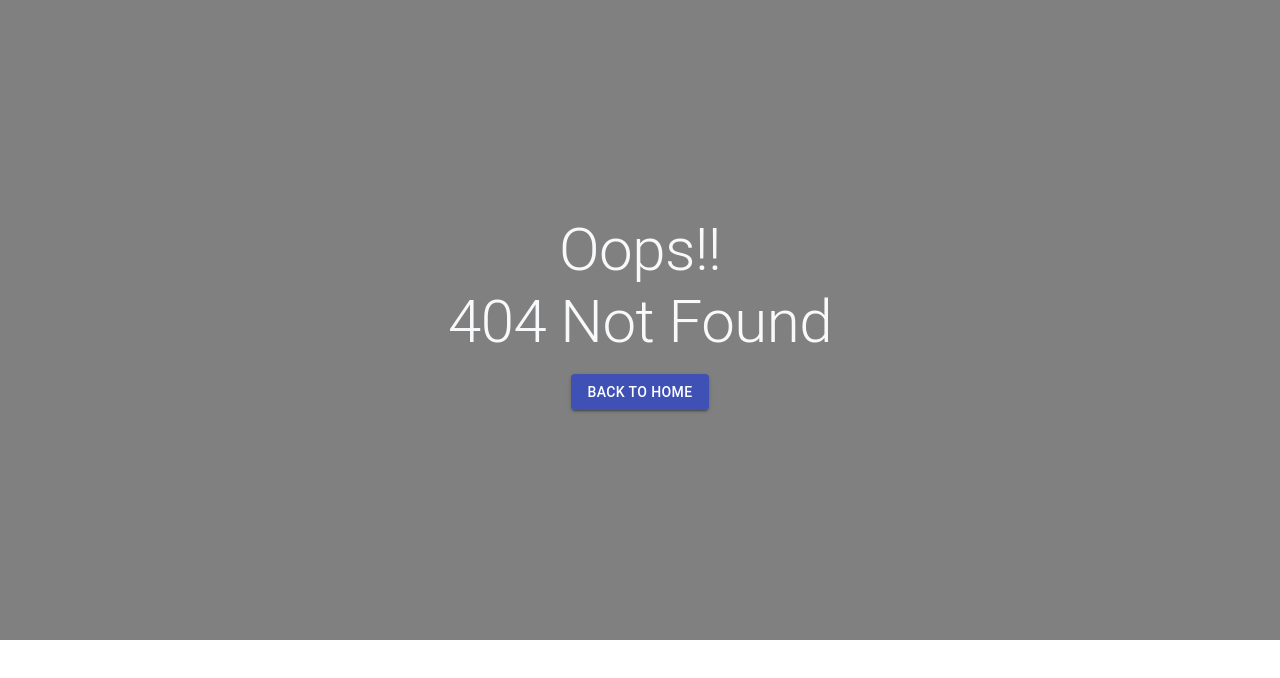
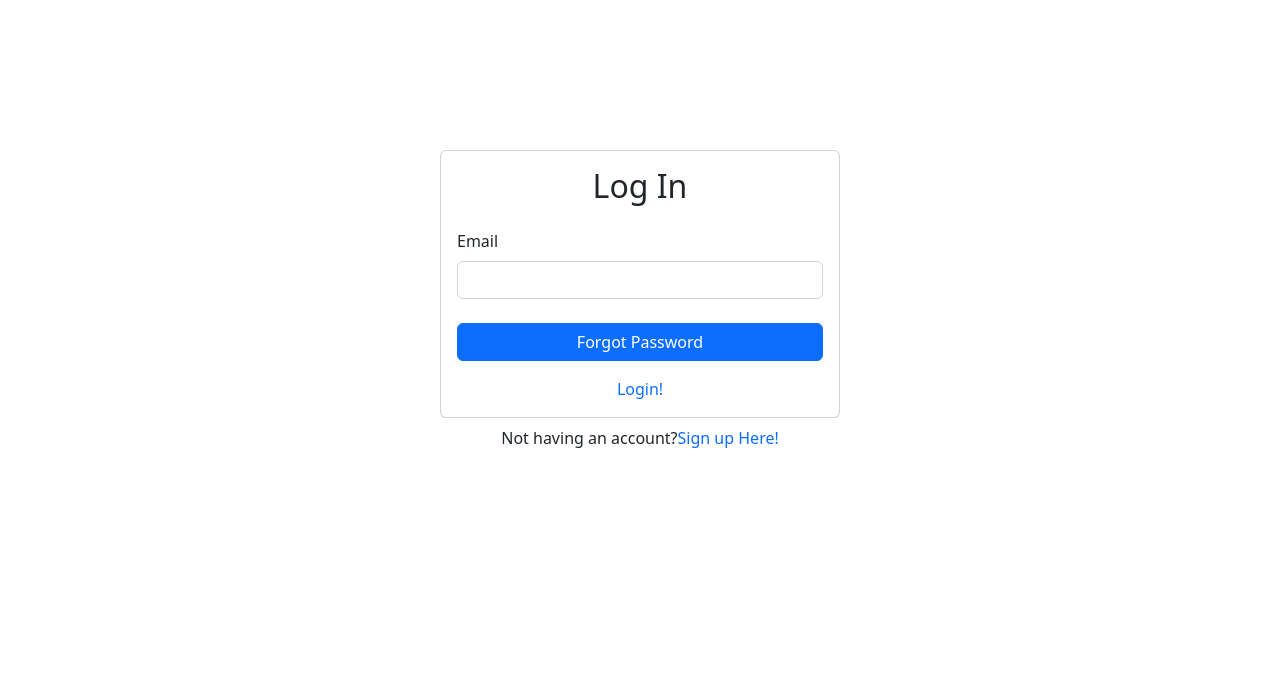
Before and after one commit to FalakNaaz/lms, a React (Create React App) app: page /forgot-password in a window 1280 px wide. Before the commit this address had no page. Shown: the top 678 px of the page. Built offline with nearby package versions, Linux system fonts and the light colour scheme.

Commit message:
small changes

```diff
--- a/package.json
+++ b/package.json
@@ -5,6 +5,7 @@
   "dependencies": {
     "@material-ui/core": "^4.12.4",
     "@material-ui/icons": "^4.11.3",
+    "@strapi/provider-email-sendgrid": "^4.3.4",
     "@testing-library/jest-dom": "^5.16.5",
     "@testing-library/user-event": "^13.5.0",
     "axios": "^0.27.2",
--- a/src/App.js
+++ b/src/App.js
@@ -18,12 +18,14 @@ import AllStudentDetails from "./pages/Dashboard/Client-Dashboard/AllStudentDeta
 import TrainerDetails from './pages/Dashboard/TrainerDetails'
 import ClientRoute from "./components/PrivateRoute/ClientRoute";
 import CourseDetails from "./pages/Dashboard/CourseDetails";
+import ForgotPassword from "./pages/ForgotPassword/ForgotPassword";
 const Routing = () => {
   return (
     <Routes>
       <Route path="*" element={<NotFound />} />
       <Route path="/login" element={<Login />} />
       <Route path="/signup" element={<SignUp />} />
+      <Route path="/forgot-password" element={<ForgotPassword />} />
 
 
       {/* Routes for Student Role */}
--- /dev/null
+++ b/src/pages/ForgotPassword/ForgotPassword.js
@@ -0,0 +1,82 @@
+import "../../App.css";
+import React, { useRef, useState } from "react";
+import { Alert, Card, Button, Form } from "react-bootstrap";
+import { Link, useNavigate } from "react-router-dom";
+import { login } from "../../redux/actions/LoginActions";
+import { useDispatch } from "react-redux";
+import ToastComponent from "../../components/Toast/ToastComponent";
+import {getRole} from "../../redux/actions/RoleAction";
+import axios from "axios";
+
+function ForgotPassword() {
+  const emailRef = useRef();
+  const pwdRef = useRef();
+  const [loading, setLoading] = useState(false);
+  const [toast, setToast] = useState(false);
+  const navigate = useNavigate();
+  const dispatch = useDispatch();
+
+  async function handleSubmit(e) {
+    e.preventDefault();
+    setLoading(true);
+    //await dispatch(login(emailRef.current.value, pwdRef.current.value));
+    setLoading(false);
+    //(async()=> await dispatch(getRole()))()
+    setToast(true);
+    // setTimeout(() => {
+    //   const role = localStorage.getItem("currUserRole");
+    //   role === "Learner"
+    //     ? navigate("/")
+    //     : navigate("/trainer-dashboard");
+    //   if(role === "Client") {
+    //     navigate("/cd")
+    //   }
+    // window.location.reload()
+
+    // }, 1000);
+    console.log("email is = ",emailRef.current.value);
+    await axios.post("http://localhost:1337/api/auth/reset-password/", {
+        email : "falak.naz@globallogic.com"
+    })
+  }
+  return (
+    <>
+      <ToastComponent
+        setToast={setToast}
+        renderToast={toast}
+        msg="Login Success"
+      />
+      <Card style={{ maxWidth: "400px", margin: "auto", marginTop: "150px" }}>
+        <Card.Body>
+          <h2 className="text-center mb-4">Log In </h2>
+          {loading && (
+            <Alert variant="success">Logging In into your account...</Alert>
+          )}
+          <Form onSubmit={handleSubmit}>
+            <Form.Group id="email">
+              <Form.Label>Email</Form.Label>
+              <Form.Control type="email" ref={emailRef} required />
+            </Form.Group>
+
+            <br />
+            <Button disabled={loading} className="w-100" type="submit">
+              Forgot Password
+            </Button>
+          </Form>
+          <div className="w-100 text-center mt-3">
+            <Link to="/login" style={{ textDecoration: "none" }}>
+              Login!
+            </Link>
+          </div>
+        </Card.Body>
+      </Card>
+      <div className="w-100 text-center mt-2 btm-txt">
+        Not having an account?
+        <Link to="/signup" style={{ textDecoration: "none" }}>
+          Sign up Here!
+        </Link>
+      </div>
+    </>
+  );
+}
+export default ForgotPassword;
--- a/src/pages/Quiz/QuizPage.js
+++ b/src/pages/Quiz/QuizPage.js
@@ -1,5 +1,5 @@
 import axios from 'axios';
-import React, { useState } from 'react';
+import React, { useEffect, useState } from 'react';
 import '../../App.css';
 import dotNetQuestions from './DotNetQuestions';
 import reactQuestions from './ReactQuestions';
@@ -10,23 +10,16 @@ export default function App() {
 	const [currentQuestion, setCurrentQuestion] = useState(0);
 	const [showScore, setShowScore] = useState(false);
 	const [score, setScore] = useState(0);
-  let questions;
-  const enrolledCourse = 'DotNet';
-  switch(enrolledCourse){
-    case 'React':
-       questions = reactQuestions;
-      break;
-    case 'DotNet':
-       questions = dotNetQuestions;
-
-  }
+  const [currUser, setCurrUser] = useState();
+  const [enrolledCourse, setEnrolledCourse] = useState();
+ const [questions, setQuestions] = useState([]);
 	const handleAnswerOptionClick =  (isCorrect) => {
 		if (isCorrect) {
 			setScore(score + 1);
 		}
 
 		const nextQuestion = currentQuestion + 1;
-		if (nextQuestion < questions.length) {
+		if (nextQuestion < questions?.length) {
 			setCurrentQuestion(nextQuestion);
 		} else {
       storeScore(isCorrect ?  score+1 : score)
@@ -34,16 +27,44 @@ export default function App() {
 		}
 	};
   const storeScore = async (score) => {
-    await axios.put('http://localhost:1337/api/users/1',
+
+    await axios.put(`http://localhost:1337/api/users/${currUser[0].id}`,
     {
-      "username": "falaknaz",
-      "email": "falak@gmail.com",
-      "password": "123456",
       "assessmentScore": score
     })
     console.log("score = ", score);
   }
+  useEffect(() => {
+    const getEnrolledCourse = async () => {
+      const currUserEmail = localStorage.getItem("currUserEmail")
+      const users = await axios.get(`http://localhost:1337/api/users`);
+      const filteredUsers = users.data.filter((user) => user.email === currUserEmail);
+      setCurrUser(filteredUsers)
+      console.log("filteredUsers = ", filteredUsers);
+      const response = await axios.get(
+        `http://localhost:1337/api/users/${filteredUsers[0].id}?populate=*`
+      );
+      console.log("response = ", response.data.training.name)
+      setEnrolledCourse(response.data.training.name)
+      //console.log("hello")
+      switch(response.data.training.name){
+
+        case 'React':
+
+           setQuestions(reactQuestions)
+          break;
+        case 'DotNet':
+           setQuestions(dotNetQuestions)
+
+      }
+    }
+    getEnrolledCourse();
+
+
+  }, [])
+  console.log(" questions from here = ", questions)
 	return (
+
 		<div className='app'>
 			{showScore ? (
 				<div className='score-section'>
@@ -51,15 +72,16 @@ export default function App() {
 				</div>
 			) : (
 				<>
+
 					<div className='question-section'>
 						<div className='question-count'>
-							<span>Question {currentQuestion + 1}</span>/{questions.length}
+							<span>Question {currentQuestion + 1}</span>/{questions?.length}
 						</div>
-						<div className='question-text'>{questions[currentQuestion].questionText}</div>
+						<div className='question-text'>{questions[currentQuestion]?.questionText}</div>
 					</div>
 					<div className='answer-section'>
 						{questions[currentQuestion].answerOptions.map((answerOption) => (
-							<button onClick={() => handleAnswerOptionClick(answerOption.isCorrect)}>{answerOption.answerText}</button>
+							<button onClick={() => handleAnswerOptionClick(answerOption?.isCorrect)}>{answerOption?.answerText}</button>
 						))}
 					</div>
 				</>
--- a/src/pages/Signup/SignUp.js
+++ b/src/pages/Signup/SignUp.js
@@ -7,10 +7,12 @@ import { Link, useNavigate } from "react-router-dom";
 import { Alert } from "react-bootstrap";
 import { Signup } from "../../redux/actions/SignupActions";
 import {useDispatch } from "react-redux";
+import axios from "axios";
 
 function SignUp() {
   const emailRef = useRef();
   const usernameRef = useRef();
+  const fullnameRef = useRef();
   const passwordRef = useRef();
   const confirmPasswordRef = useRef();
   const [error, setError] = useState();
@@ -27,8 +29,15 @@ function SignUp() {
     try {
       setError("");
       setLoading(true);
-
-      dispatch(Signup(emailRef.current.value, passwordRef.current.value, usernameRef.current.value));
+      await axios.post(
+        "http://localhost:1337/api/auth/local/register",
+        {
+          username: usernameRef.current.value,
+          email: emailRef.current.value,
+          password: passwordRef.current.value,
+        }
+      );
+      // dispatch(Signup(emailRef.current.value, passwordRef.current.value, usernameRef.current.value));
       navigate("/login");
     } catch (e) {
       setError("error from firebase: ", e.message);
@@ -62,19 +71,15 @@ function SignUp() {
             />
           </Form.Group>
 
-          <Form.Group>
-            <Form.Label>Role</Form.Label>
-            <Form.Select
-              aria-label="Default select example"
-              value={val}
-              onChange={(e) => setVal(e.target.value)}
-            >
-              <option value="Student">Student</option>
-              <option value="Trainer">Trainer</option>
-              <option value="Client">Client</option>
-            </Form.Select>
-            <br />
+          <Form.Group className="mb-3" controlId="formBasicFullname">
+            <Form.Label>Full Name</Form.Label>
+            <Form.Control
+              type="text"
+              placeholder="Enter full name"
+              ref={fullnameRef}
+            />
           </Form.Group>
+
 
           <Form.Group className="mb-3" controlId="formBasicPassword">
             <Form.Label>Password</Form.Label>
--- a/src/redux/actions/SignupActions.js
+++ b/src/redux/actions/SignupActions.js
@@ -26,6 +26,7 @@ export const Signup = (email, password, username) => {
   return async (dispatch) => {
     dispatch(SignupAction());
     try {
+      console.log("email = ", email, "password = ", password)
       const response = await axios.post(
         "http://localhost:1337/api/auth/local/register",
         {
```
Also changed, not shown: 1 other file (tests, documents, lock files or other folders).
